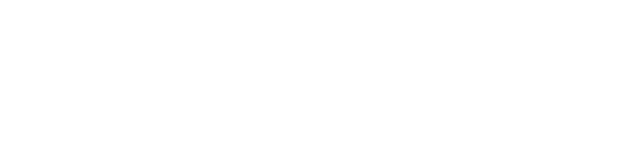
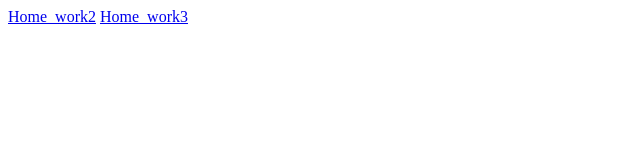
Before and after one commit to qsc811022/Home_work_CSS, a plain HTML site: page index.html in a window 1280 px wide. Shown: the whole page, without its empty margins (0-640 px from the left). Drawn offline with Linux system fonts and the light colour scheme.

Commit message:
Update index.html

```diff
--- a/index.html
+++ b/index.html
@@ -10,7 +10,8 @@
 </head>
 
 <body>
-
+    <a href="https://qsc811022.github.io/Home_work_CSS/2/index.html">Home_work2</a>
+    <a href="https://qsc811022.github.io/Home_work_CSS/3/index.html">Home_work3</a>
 
 
 </body>
```
